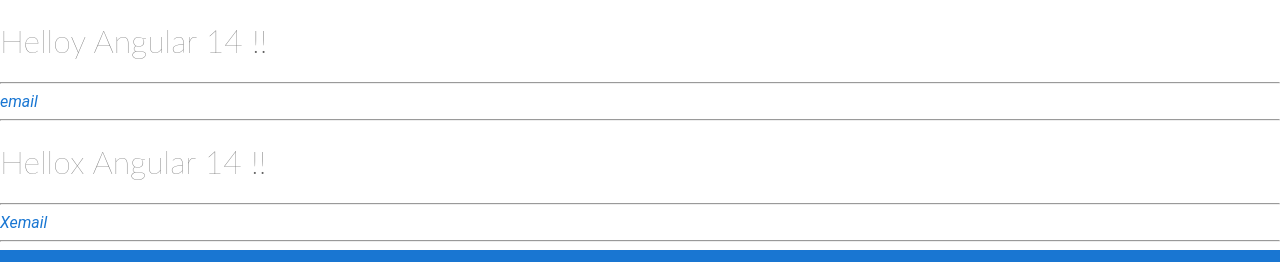
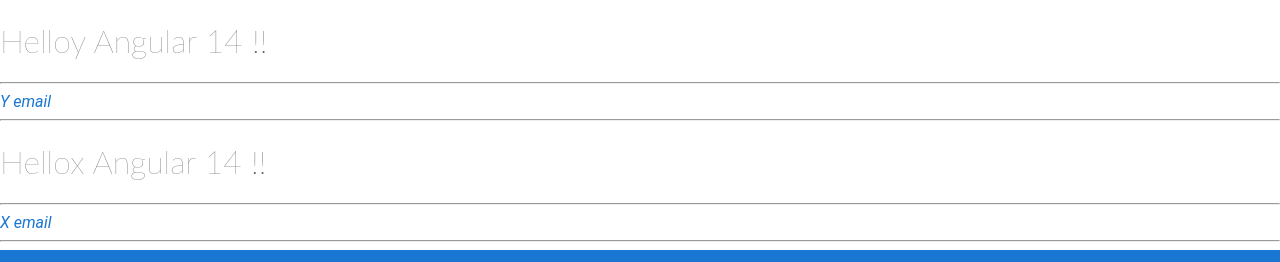
Before and after one commit to cmarques20101/mystoreonline, an Angular app: page / in a window 1280 px wide. Shown: the top 262 px of the page. Built offline with nearby package versions, Linux system fonts and the light colour scheme.

Commit message:
2 files modified

```diff
--- a/src/app/hellox/hellox.component.html
+++ b/src/app/hellox/hellox.component.html
@@ -1,6 +1,6 @@
 <h1>Hellox {{nameApp}}!</h1>
 <hr/>
 <address>
-  <a href="mailto:cmarques20101@hotmail.com">Xemail</a>
+  <a href="mailto:cmarques20101@hotmail.com">X email</a>
 </address>
 <hr/>
--- a/src/app/helloy.component.html
+++ b/src/app/helloy.component.html
@@ -1,6 +1,6 @@
 <h1>Helloy {{nameApp}}!</h1>
 <hr/>
 <address>
-  <a href="mailto:cmarques20101@hotmail.com">email</a>
+  <a href="mailto:cmarques20101@hotmail.com">Y email</a>
 </address>
 <hr/>
```
